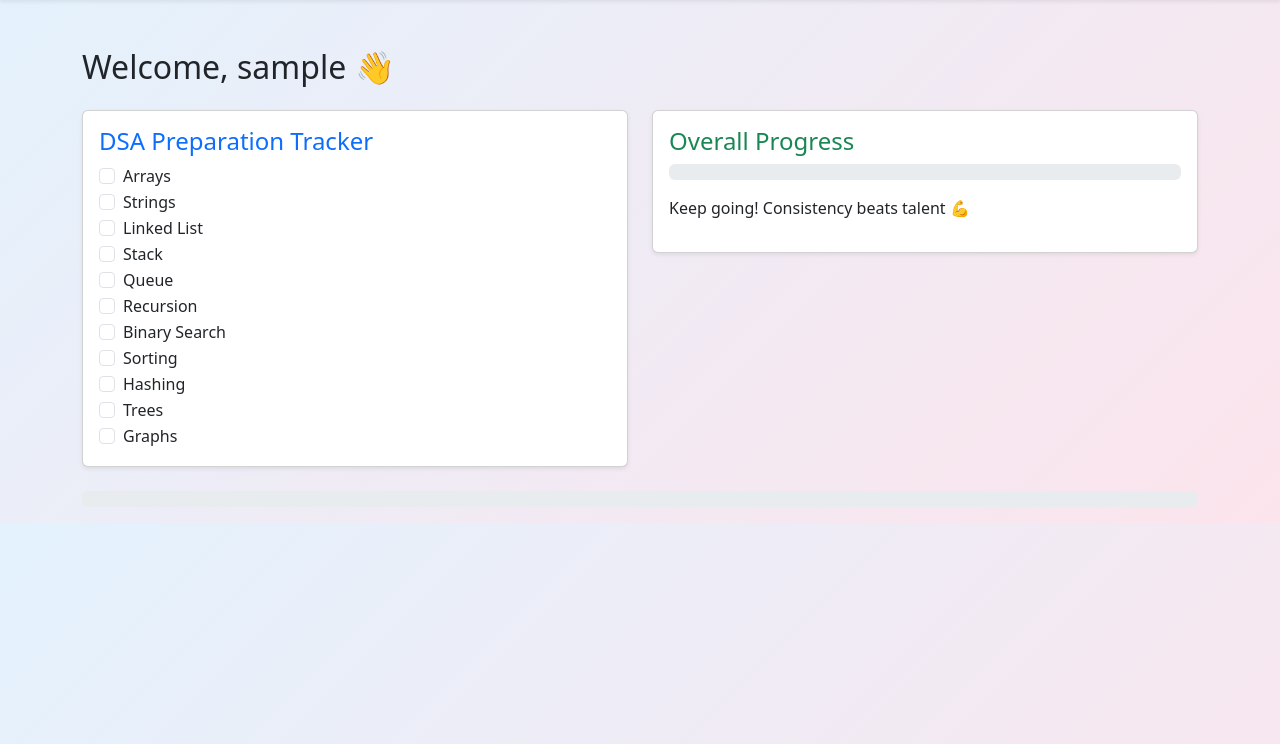
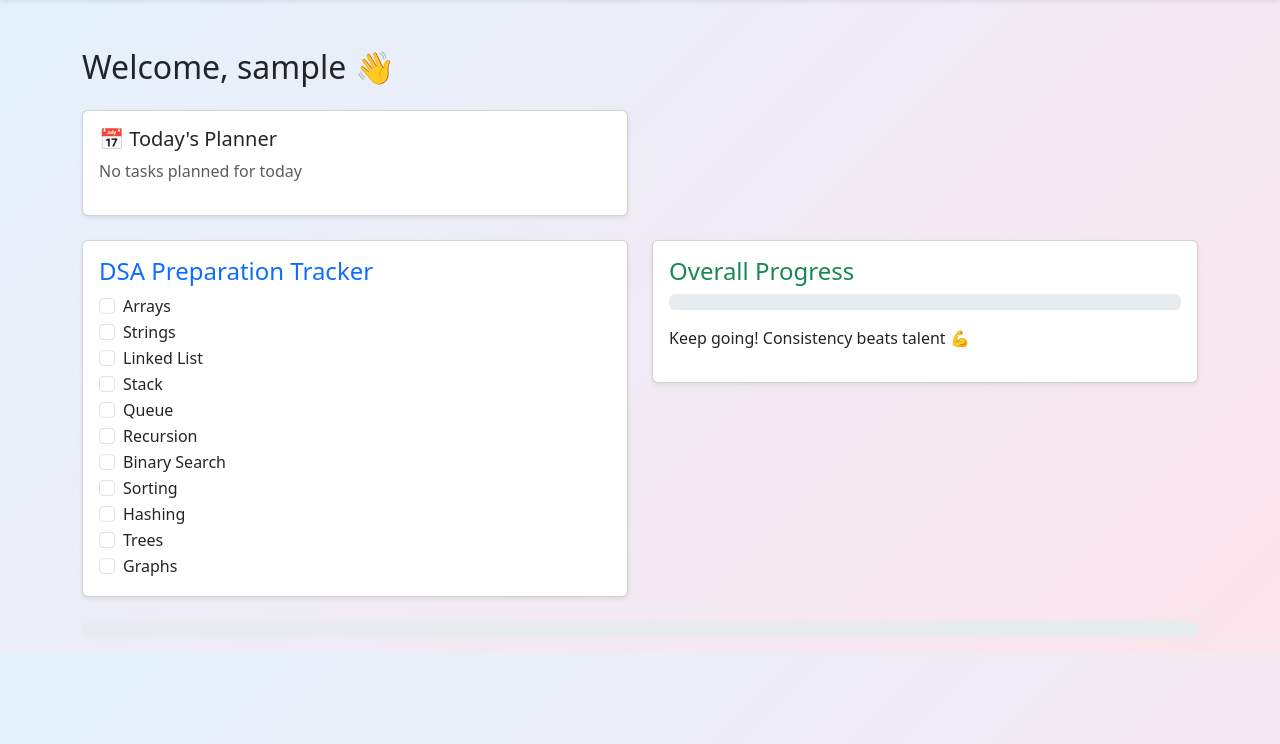
Before and after one commit to Yashaswini-M-4305/placement-preparation-platform, a Flask app: page /dashboard in a window 1280 px wide. Shown: the part 56-800 px from the top of the page. Run offline with Flask 3, Linux system fonts and the light colour scheme; a user stored in the database is signed in; data comes from the database, SQL or seed files in the repository; both versions use the stored data as it was after the commit.

Commit message:
Adding daily planner summary to the dashboard

```diff
--- a/app.py
+++ b/app.py
@@ -154,11 +154,23 @@ def dashboard():
     done = len([t for t in topics if t.completed])
     progress = int((done / total) * 100) if total > 0 else 0
 
+    today = str(date.today())
+    today_plans = DailyPlan.query.filter_by(
+        user_email=session["user"],
+        date=today
+    ).all()
+
+    today_done = len([p for p in today_plans if p.completed])
+    today_total = len(today_plans)
+
     return render_template(
         "dashboard.html",
         topics=topics,
-        progress=progress
+        progress=progress,
+        today_done=today_done,
+        today_total=today_total
     )
+
 
 
 # =====================
--- a/templates/dashboard.html
+++ b/templates/dashboard.html
@@ -4,6 +4,29 @@
 {% block content %}
 
 <h2 class="mb-4">Welcome, {{ session["user"] }} 👋</h2>
+<div class="row mb-4">
+  <div class="col-md-6">
+    <div class="card shadow-sm p-3">
+      <h5>📅 Today's Planner</h5>
+
+      {% if today_total > 0 %}
+        <p class="mb-1">
+          Completed <strong>{{ today_done }}</strong> out of
+          <strong>{{ today_total }}</strong> tasks
+        </p>
+
+        <div class="progress">
+          <div
+            class="progress-bar bg-success"
+            style="width: {{ (today_done / today_total) * 100 }}%">
+          </div>
+        </div>
+      {% else %}
+        <p class="text-muted">No tasks planned for today</p>
+      {% endif %}
+    </div>
+  </div>
+</div>
 
 <div class="row">
   <!-- DSA Tracker -->
```
Also changed, not shown: instance/database.db.
